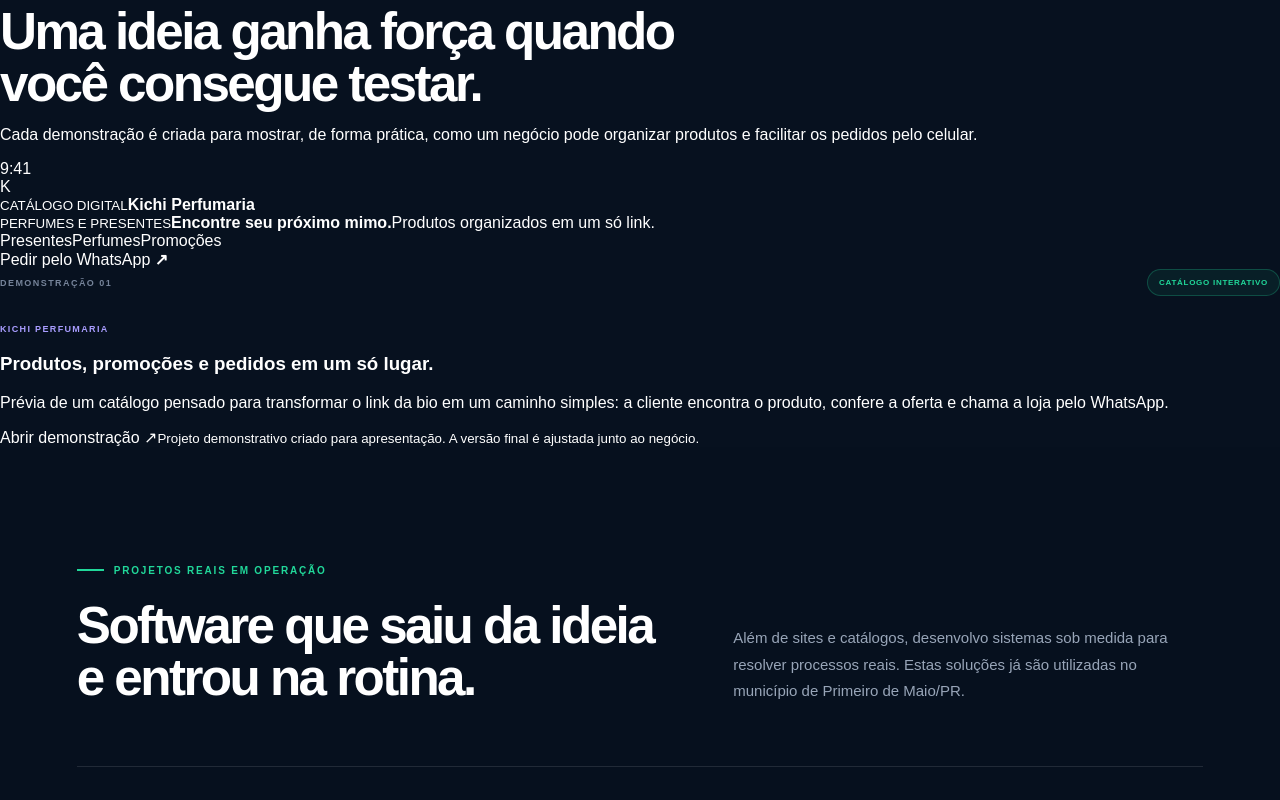
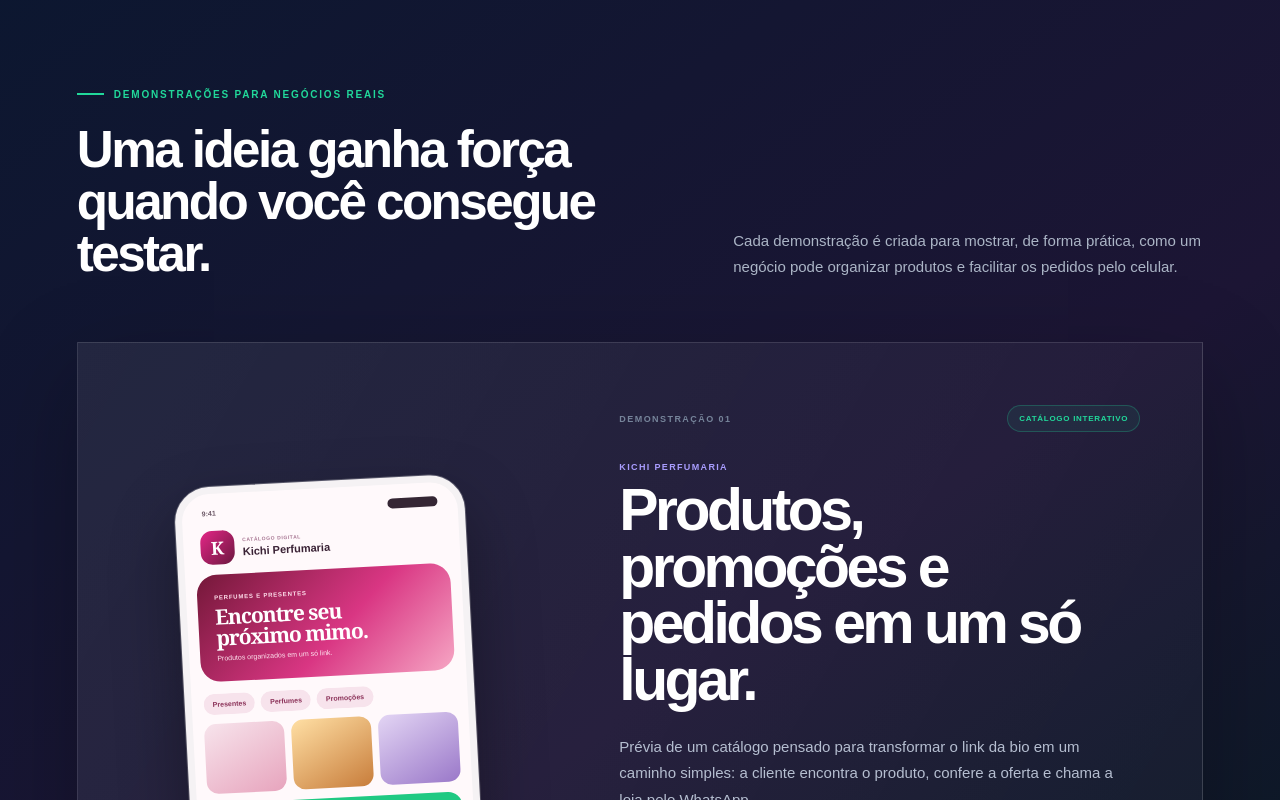
Before and after one commit to Motatech2009/ijoel-portfolio, a Next.js app: page / in a window 1280 px wide. Shown: the part 1720-2520 px from the top of the page. Built offline with nearby package versions, Linux system fonts and the light colour scheme.

Commit message:
Estiliza seção de demonstrações

```diff
--- a/app/globals.css
+++ b/app/globals.css
@@ -134,6 +134,38 @@
 .problem-strip { display: flex; align-items: center; justify-content: center; gap: clamp(18px, 3vw, 52px); padding: 27px clamp(22px, 6vw, 92px); border-top: 1px solid rgba(255,255,255,.08); border-bottom: 1px solid rgba(255,255,255,.08); background: #0a1428; }
 .problem-strip p { margin: 0; color: #d8deea; font-size: 11px; font-weight: 800; letter-spacing: .03em; }
 .problem-strip span { color: var(--emerald); }
+
+.demos { padding: 118px clamp(22px, 6vw, 92px); background: linear-gradient(145deg, #0c1730, #1c1534 58%, #071b22); }
+.demos-heading { display: flex; align-items: flex-end; justify-content: space-between; gap: 45px; max-width: 1320px; margin: 0 auto 62px; }
+.demos-heading > p { max-width: 470px; margin: 0; color: #abb5c6; font-size: 15px; line-height: 1.75; }
+.demo-card { display: grid; grid-template-columns: minmax(360px, .84fr) minmax(0, 1.16fr); gap: clamp(45px, 8vw, 125px); align-items: center; max-width: 1320px; margin: auto; padding: clamp(30px, 5vw, 62px); border: 1px solid rgba(255,255,255,.13); background: linear-gradient(120deg, rgba(255,255,255,.07), rgba(255,255,255,.025)); box-shadow: 0 32px 90px rgba(0,0,0,.25); }
+.demo-device { width: min(100%, 290px); margin: auto; padding: 11px; border: 7px solid #f5f2f4; border-radius: 35px; background: #fff9fb; color: #3a2235; box-shadow: 0 30px 65px rgba(0,0,0,.35), 0 0 0 1px rgba(255,255,255,.25); transform: rotate(-3deg); }
+.demo-device-bar { display: flex; align-items: center; justify-content: space-between; height: 16px; padding: 0 9px; color: #6d5967; font-size: 7px; font-weight: 800; }
+.demo-device-bar i { width: 50px; height: 10px; border-radius: 10px; background: #352634; }
+.demo-brand { display: flex; align-items: center; gap: 8px; padding: 10px 6px; }
+.demo-brand > span { display: grid; place-items: center; width: 34px; height: 34px; border-radius: 12px; background: linear-gradient(135deg, #e42687, #6c183f); color: #fff; font-family: Georgia, serif; font-size: 18px; font-weight: 700; }
+.demo-brand div { display: flex; flex-direction: column; gap: 3px; }
+.demo-brand small { color: #a87793; font-size: 5px; font-weight: 900; letter-spacing: .12em; }
+.demo-brand strong { font-size: 11px; }
+.demo-hero { display: flex; flex-direction: column; gap: 6px; padding: 20px 17px; border-radius: 20px; background: linear-gradient(135deg, #741839, #d93683 56%, #f6a6c4); color: #fff; }
+.demo-hero small { color: #ffe0ec; font-size: 6px; font-weight: 900; letter-spacing: .13em; }
+.demo-hero strong { max-width: 160px; font-family: Georgia, serif; font-size: 21px; line-height: 1; letter-spacing: -.05em; }
+.demo-hero span { color: #ffe6f0; font-size: 7px; }
+.demo-pills { display: flex; gap: 6px; margin: 12px 1px 9px; overflow: hidden; }
+.demo-pills span { flex: 0 0 auto; padding: 7px 9px; border-radius: 12px; background: #f7e3ec; color: #8b3158; font-size: 7px; font-weight: 800; }
+.demo-products { display: grid; grid-template-columns: repeat(3, 1fr); gap: 7px; }
+.demo-products i { height: 70px; border-radius: 12px; background: linear-gradient(150deg, #f7e4ec, #e7a4bd); }
+.demo-products i:nth-child(2) { background: linear-gradient(150deg, #ffdfa4, #c87d3b); }
+.demo-products i:nth-child(3) { background: linear-gradient(150deg, #e3d5f4, #9a78c9); }
+.demo-wa { display: flex; align-items: center; justify-content: space-between; margin-top: 10px; padding: 11px 13px; border-radius: 14px; background: #20c983; color: #052015; font-size: 8px; font-weight: 900; }
+.demo-wa b { font-size: 15px; }
+.demo-copy .case-meta { margin-bottom: 30px; }
+.demo-copy h3 { max-width: 720px; margin: 0; font-size: clamp(42px, 4.6vw, 67px); line-height: .96; letter-spacing: -.06em; }
+.demo-copy > p:not(.case-kicker) { max-width: 625px; margin: 25px 0 0; color: #b5bed0; font-size: 15px; line-height: 1.78; }
+.demo-link { display: inline-flex; align-items: center; gap: 28px; min-height: 55px; margin-top: 32px; padding: 0 22px; background: #fff; color: #1b1723; font-size: 10px; font-weight: 900; letter-spacing: .08em; text-transform: uppercase; transition: transform .2s ease, box-shadow .2s ease; }
+.demo-link:hover { transform: translateY(-3px); box-shadow: 0 15px 35px rgba(0,0,0,.24); }
+.demo-link span { color: #b21d62; font-size: 17px; }
+.demo-note { display: block; max-width: 520px; margin-top: 17px; color: #8792a5; font-size: 9px; line-height: 1.6; }
 
 .projects { padding: 118px clamp(22px, 6vw, 92px); background: #06101e; }
 .projects-heading { display: flex; align-items: flex-end; justify-content: space-between; gap: 45px; max-width: 1320px; margin: 0 auto 62px; }
@@ -272,7 +304,8 @@
   .hero-copy { max-width: 920px; }
   .hero-visual { min-height: 590px; }
   .resource-grid { grid-template-columns: repeat(2, 1fr); }
-  .projects-heading, .pricing-heading { align-items: flex-start; flex-direction: column; }
+  .projects-heading, .demos-heading, .pricing-heading { align-items: flex-start; flex-direction: column; }
+  .demo-card { grid-template-columns: 1fr; }
   .case-study { grid-template-columns: 1fr; }
   .case-study-reverse .case-media, .case-study-reverse .case-copy { order: initial; }
   .process { grid-template-columns: 1fr; }
@@ -311,7 +344,7 @@
   .resource-card h3 { margin-top: 58px; }
   .problem-strip { align-items: flex-start; flex-direction: column; gap: 10px; }
   .problem-strip span { transform: rotate(90deg); }
-  .projects, .process, .segments, .pricing, .about, .contact { padding-top: 78px; padding-bottom: 78px; }
+  .projects, .demos, .process, .segments, .pricing, .about, .contact { padding-top: 78px; padding-bottom: 78px; }
   .case-study { padding: 34px 0 54px; }
   .case-study + .case-study { padding-top: 54px; }
   .case-gallery { grid-template-columns: 1fr; }
@@ -319,6 +352,8 @@
   .case-gallery .gallery-main, .case-gallery a { aspect-ratio: 1.55 / 1; }
   .project-features { grid-template-columns: 1fr; }
   .case-meta { align-items: flex-start; flex-direction: column; }
+  .demo-card { gap: 42px; padding: 28px 20px 36px; }
+  .demo-device { transform: none; }
   .maintenance-note { grid-template-columns: 1fr; gap: 18px; }
   .pricing-promise { grid-template-columns: 36px 1fr; }
   .pricing-promise p { grid-column: 1 / -1; }
```
